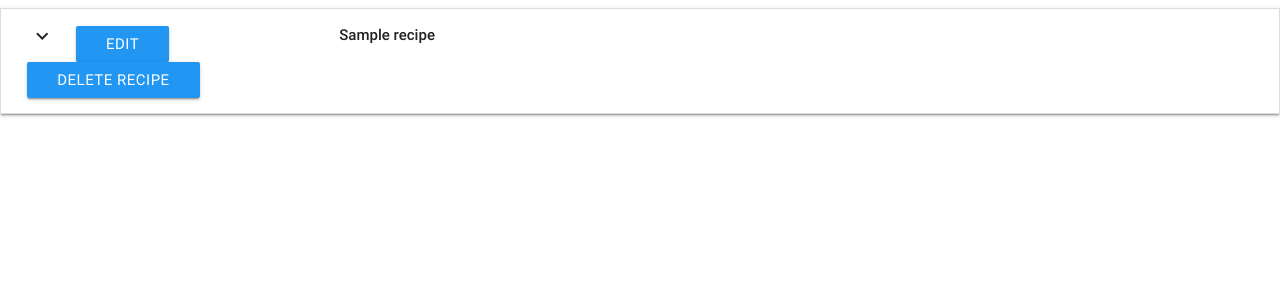
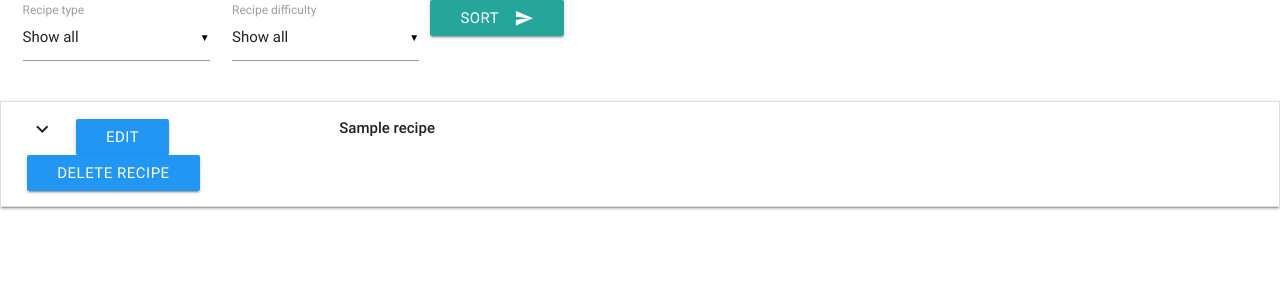
Before and after one commit to matsceder/dcdmp-mec-bake, a Flask app: page / in a window 1280 px wide. Shown: the top 300 px of the page. Run offline with Flask 2, Linux system fonts and the light colour scheme; a database or web service that is not in the repository returns one stand-in record (values such as "Sample title"); some libraries are stand-ins or nearby versions.

Commit message:
working on sorting by type and difficulty from recipe-db, dropdowns and button in place, but not routing or finnished with exactly how it's gonna work

```diff
--- a/app.py
+++ b/app.py
@@ -17,7 +17,9 @@ mongo = PyMongo(app)
 @app.route('/get_recipes')
 def get_recipes():
     return render_template("recipe-db.html",
-                            recipe=mongo.db.recipe.find())
+                            recipe=mongo.db.recipe.find(),
+                            recipe_type=mongo.db.recipe_type.find(),
+                            recipe_diff=mongo.db.recipe_diff.find())
 
 
 @app.route('/recipe_view')
--- a/templates/recipe-db.html
+++ b/templates/recipe-db.html
@@ -9,9 +9,35 @@
     {% block content %}
 
     <div class="row">
+    <form class="col s12" action="{{ url_for('') }}" method="POST">
+        <div class="input-field col s2">
+            <select>
+                <option value="all">Show all</option>
+                {% for type in recipe_type %}
+                <option id="{{type.rec_type}}" name="{{type.rec_type}}" value="{{type.rec_type}}">{{type.rec_type}}</option>
+                {% endfor %}
+            </select>
+            <label>Recipe type</label>
+        </div>
+        <div class="input-field col s2">
+            <select>
+                <option value="all">Show all</option>
+                {% for diff in recipe_diff %}
+                <option id="{{diff.rec_diff}}" name="{{diff.rec_diff}}" value="{{diff.rec_diff}}">{{diff.rec_diff}}</option>
+                {% endfor %}
+            </select>
+            <label>Recipe difficulty</label>
+        </div>
+        <button class="btn waves-effect waves-light" type="submit" name="action">Sort
+            <i class="material-icons right">send</i>
+        </button>
+    </form>
+    </div>
+
+    <div class="row">
         <ul class="collapsible" data-collapsible="accordion">
             {% for rec in recipe %}
-            <li>
+                <li class="{{rec.rec_type}}">
                 <div class="collapsible-header">
                     <div class="col s3">
                         <i class="material-icons">expand_more</i>
@@ -33,7 +59,8 @@
                     <span>{{rec.rec_step}}</span>
                     <span>{{rec.rec_pic}}</span>
                 </div>
-            </li>
+                </li>
+
             {% endfor %}
         </ul>
     </div>
```
Also changed, not shown: templates/recipe-new.html (+0 -11 lines).
